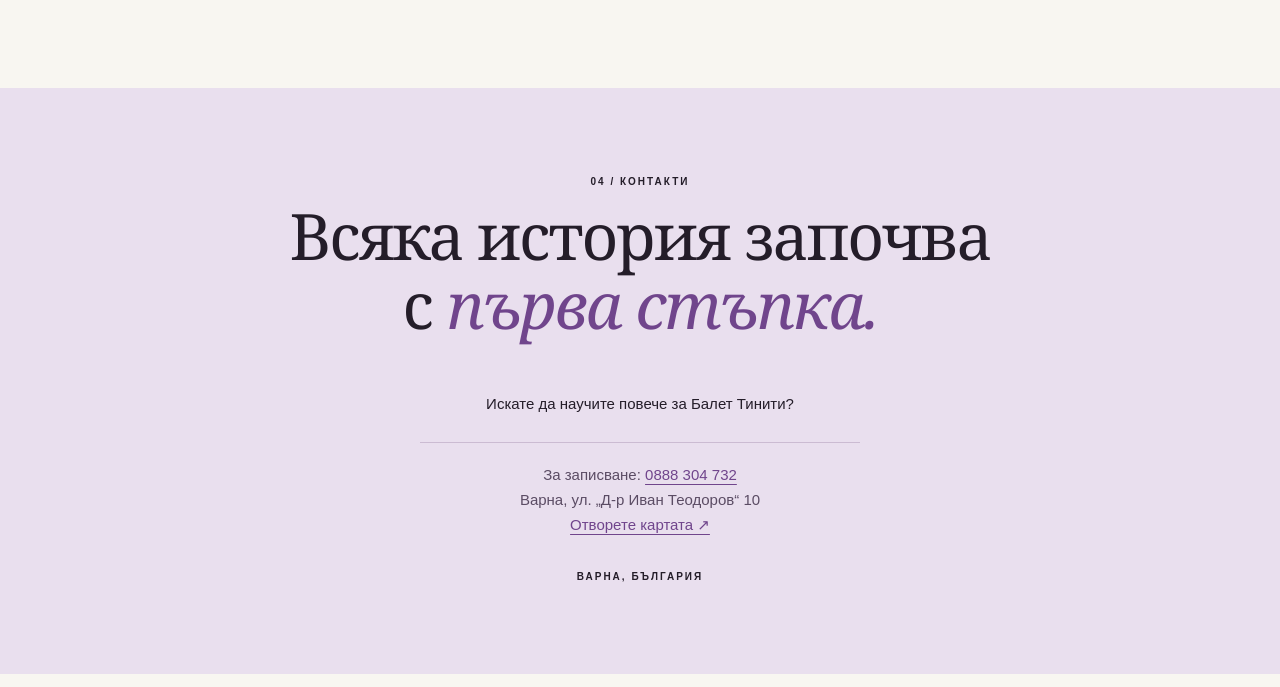
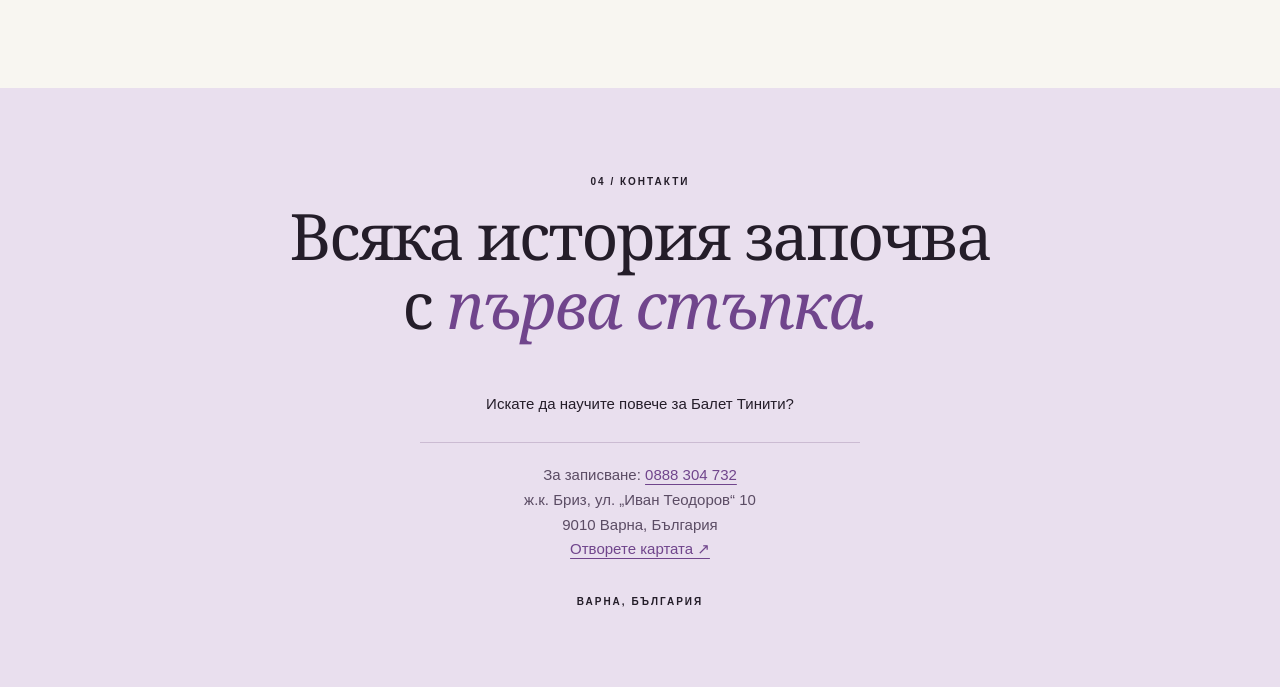
Before and after one commit to neda-te/Tininy_Dance_Studio, a plain HTML site: page dist/index.html in a window 1280 px wide. Shown: the part 2978-3665 px from the top of the page. Drawn offline with Linux system fonts and the light colour scheme.

Commit message:
Update Site source

```diff
--- a/dist/index.html
+++ b/dist/index.html
@@ -13,4 +13,4 @@
 <article><span>06</span><h3>Опън</h3><p>Отворено поле за хореографии, които съчетават различни танцови стилове и идеи.</p><small>ВЪОБРАЖЕНИЕ</small></article>
 <article><span>07</span><h3>Характерни танци</h3><p>Опознаване на танцови традиции чрез техните отличителни движения, ритъм и характер.</p><small>ХАРАКТЕР</small></article><article><span>08</span><h3>Класически балет</h3><p>Работа върху стойката, контрола и прецизността на движението. Веднъж седмично преподава педагог от Варненската опера.</p><small>ПРЕЦИЗНОСТ</small></article></div></section>
 <section class="section questions"><div><p class="eyebrow">03 / ПРЕДИ ПЪРВОТО ЗАНЯТИЕ</p><h2>Малките въпроси<br>преди <em>първата стъпка.</em></h2></div><div><details><summary>За каква възраст са заниманията?</summary><p>Школата приема деца над 5-годишна възраст. Информация за конкретните възрастови групи ще добавим скоро.</p></details><details><summary>Какъв е графикът и какви са таксите?</summary><p>Графика на занятията ще намерите на страница <a class="text-link" href="schedule.html">„График“</a>. Таксите ще добавим след потвърждение.</p></details><details><summary>Кой преподава класически балет?</summary><p>Евгеня Минкова води занятията по класически балет веднъж седмично. Представяне на екипа ще намерите на страница <a class="text-link" href="teachers.html">„Педагози“</a>.</p></details></div></section>
-<section id="contact" class="contact"><p class="eyebrow">04 / КОНТАКТИ</p><h2>Всяка история започва<br>с <em>първа стъпка.</em></h2><p>Искате да научите повече за Балет Тинити?</p><p class="pending">За записване: <a class="text-link" href="tel:+359888304732">0888 304 732</a><br>Варна, ул. „Д-р Иван Теодоров“ 10<br><a class="text-link" href="https://www.google.com/maps/search/?api=1&amp;query=Варна+ул.+Д-р+Иван+Теодоров+10" target="_blank" rel="noopener noreferrer">Отворете картата ↗</a></p><span class="eyebrow">ВАРНА, БЪЛГАРИЯ</span></section></main><footer><a href="#home">Балет Тинити</a><p>към Клуб за изкуство и култура „Болеслава“</p><a href="#home">Към началото ↑</a></footer></body></html>
+<section id="contact" class="contact"><p class="eyebrow">04 / КОНТАКТИ</p><h2>Всяка история започва<br>с <em>първа стъпка.</em></h2><p>Искате да научите повече за Балет Тинити?</p><p class="pending">За записване: <a class="text-link" href="tel:+359888304732">0888 304 732</a><br>ж.к. Бриз, ул. „Иван Теодоров“ 10<br>9010 Варна, България<br><a class="text-link" href="https://www.google.com/maps/search/?api=1&amp;query=%D0%91%D0%B0%D0%BB%D0%B5%D1%82%20%D0%A2%D0%B8%D0%BD%D0%B8%D1%82%D0%B8%2C%20%D0%B6.%D0%BA.%20%D0%91%D1%80%D0%B8%D0%B7%2C%20%D1%83%D0%BB.%20%D0%98%D0%B2%D0%B0%D0%BD%20%D0%A2%D0%B5%D0%BE%D0%B4%D0%BE%D1%80%D0%BE%D0%B2%2010%2C%209010%20%D0%92%D0%B0%D1%80%D0%BD%D0%B0%2C%20%D0%91%D1%8A%D0%BB%D0%B3%D0%B0%D1%80%D0%B8%D1%8F" target="_blank" rel="noopener noreferrer">Отворете картата ↗</a></p><span class="eyebrow">ВАРНА, БЪЛГАРИЯ</span></section></main><footer><a href="#home">Балет Тинити</a><p>към Клуб за изкуство и култура „Болеслава“</p><a href="#home">Към началото ↑</a></footer></body></html>
```
